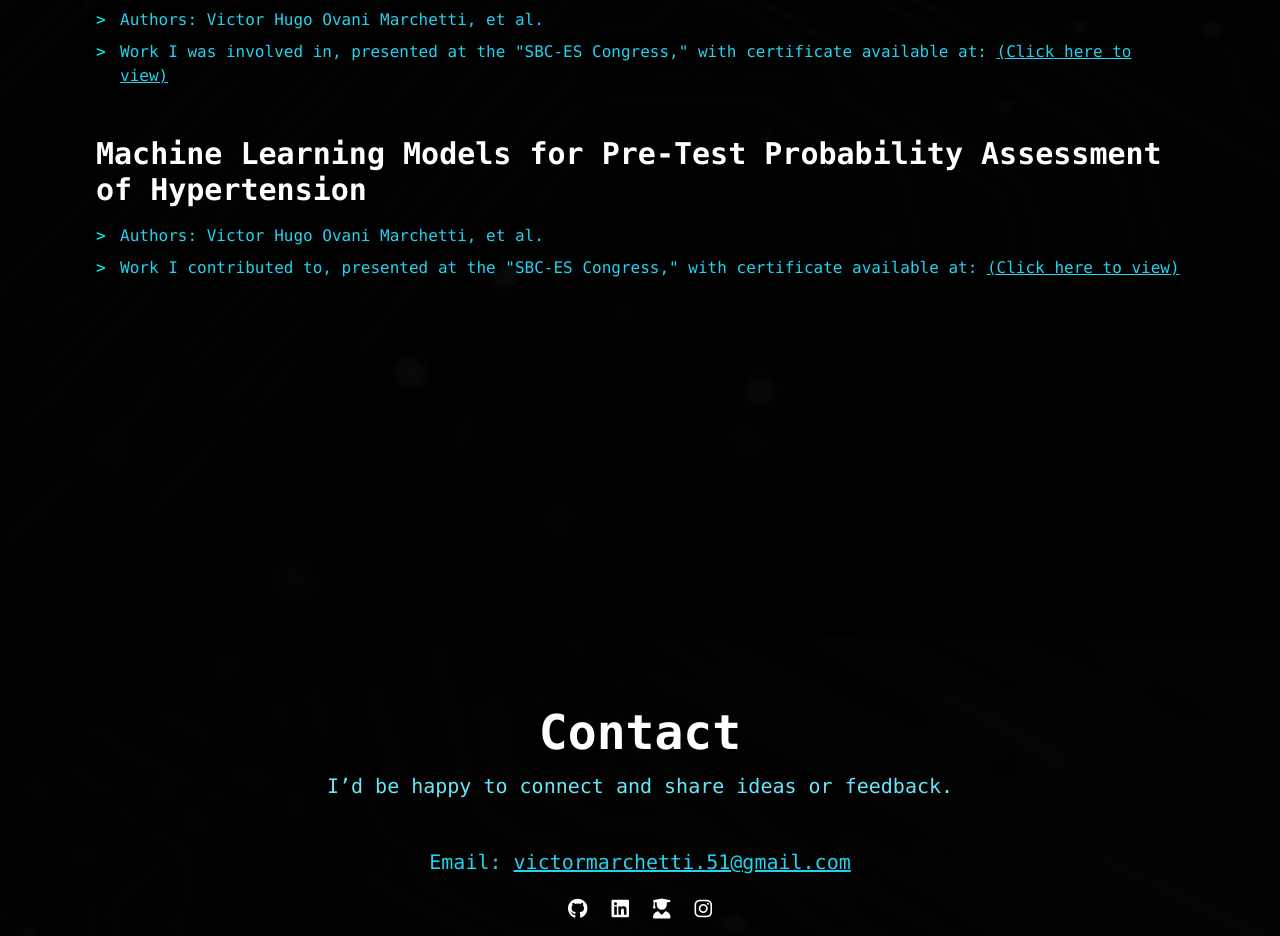
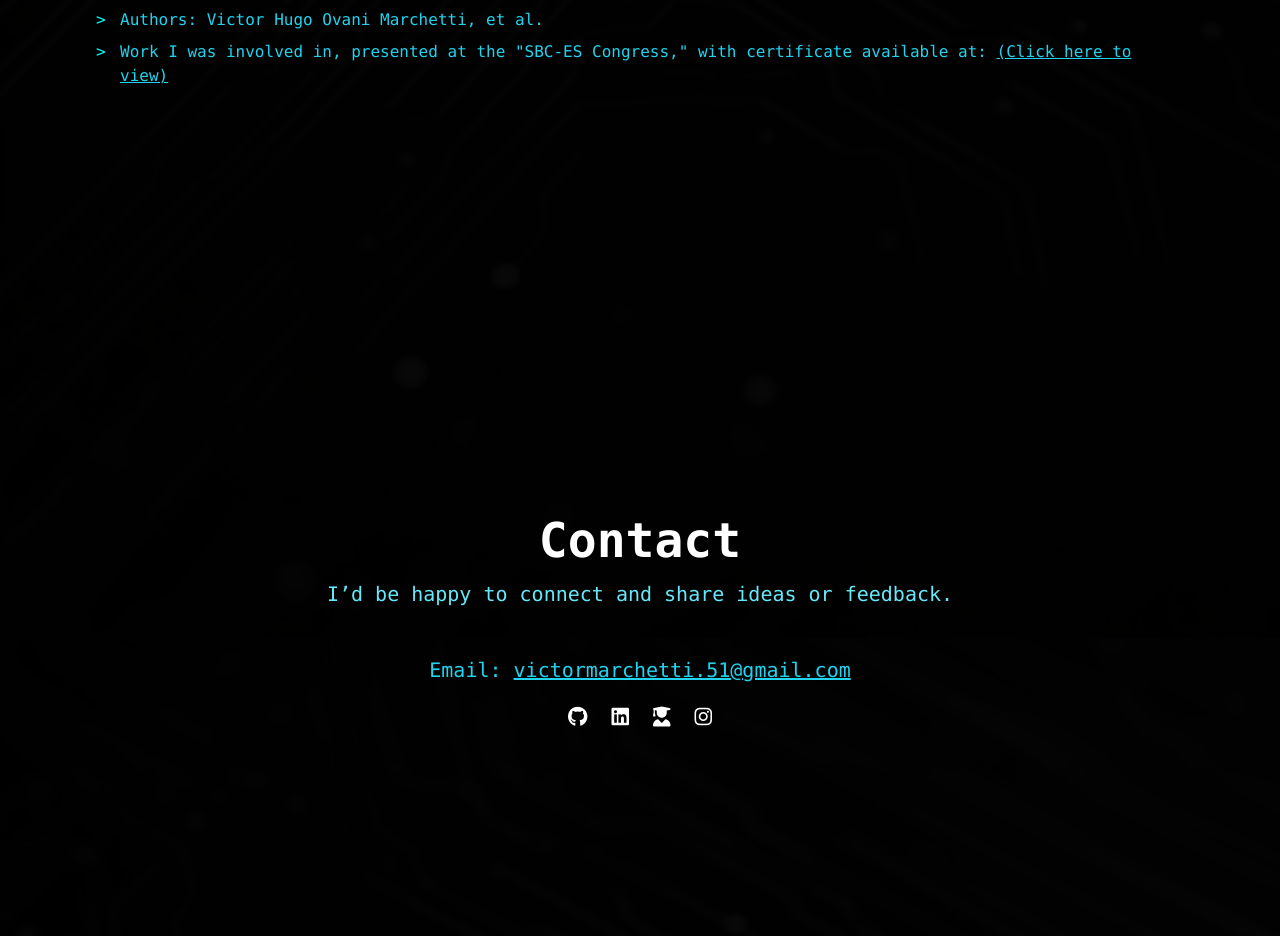
Before and after one commit to victorovanimarchetti/victorovanimarchetti.github.io, a plain HTML site: page index.html in a window 1280 px wide. Shown: the part 4460-5396 px from the top of the page. Drawn offline with nearby package versions, Linux system fonts and the light colour scheme.

Commit message:
Update index.html

```diff
--- a/index.html
+++ b/index.html
@@ -223,19 +223,6 @@
                         </li>
                     </ul>
                 </div>
-
-                <!-- Trabalho 5 - Modelos de Machine Learning para Hipertensão Arterial -->
-                <div>
-                    <h3 class="text-2xl md:text-3xl font-bold fade-in">Machine Learning Models for Pre-Test Probability Assessment of Hypertension</h3>
-                    <ul class="mt-4 space-y-2 text-cyan-400 fade-in-delay">
-                        <li>Authors: Victor Hugo Ovani Marchetti, et al.</li>
-                        <li>Work I contributed to, presented at the "SBC-ES Congress," with certificate available at:
-                            <a href="https://inscricaoeletronica.com.br/liveeventos/congressosbces2024/certificado/certificado2.php?id=9793&c=45" target="_blank" class="underline hover:text-cyan-300">
-                                (Click here to view)
-                            </a>
-                        </li>
-                    </ul>
-                </div>
             </div>
         </div>
     </section>
```
